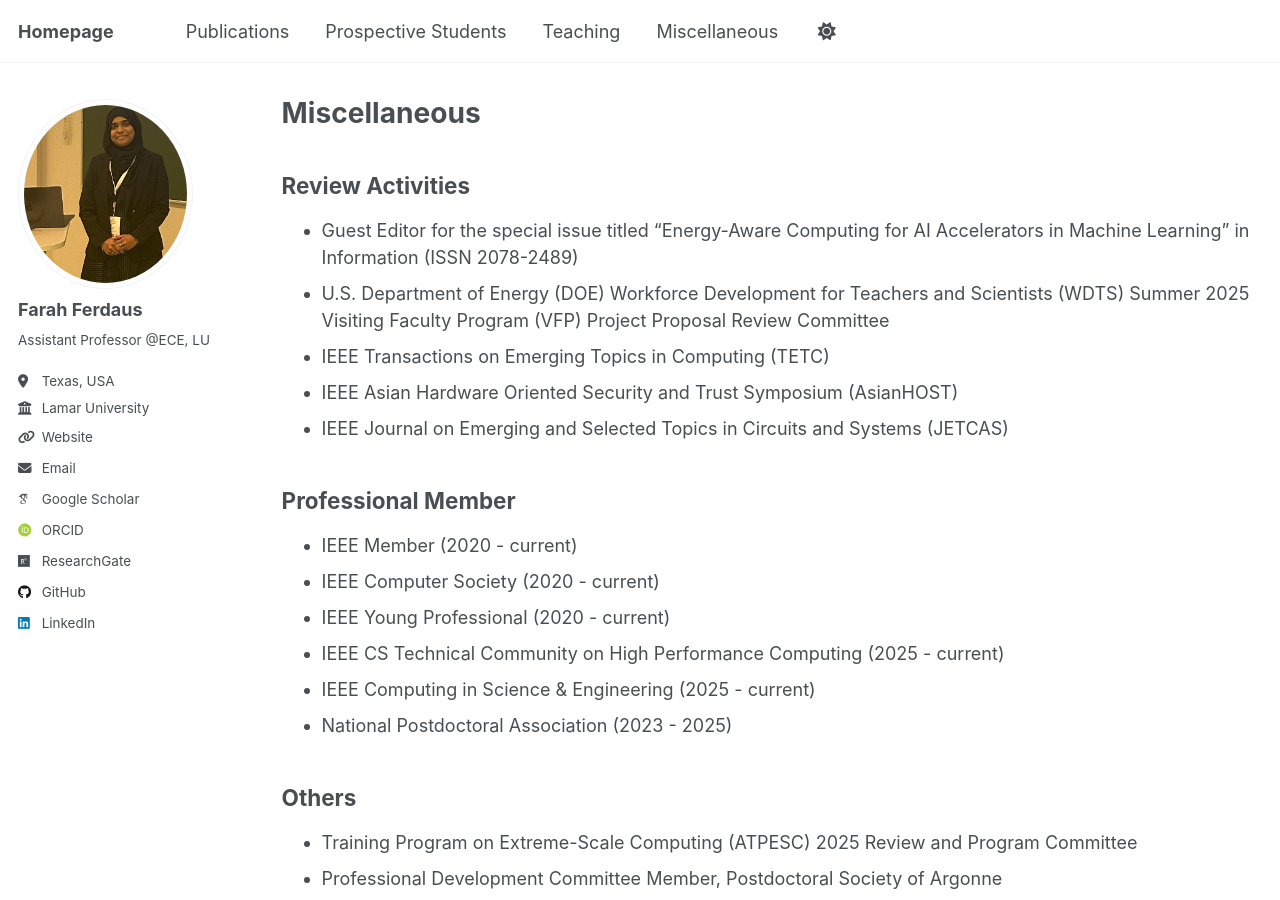
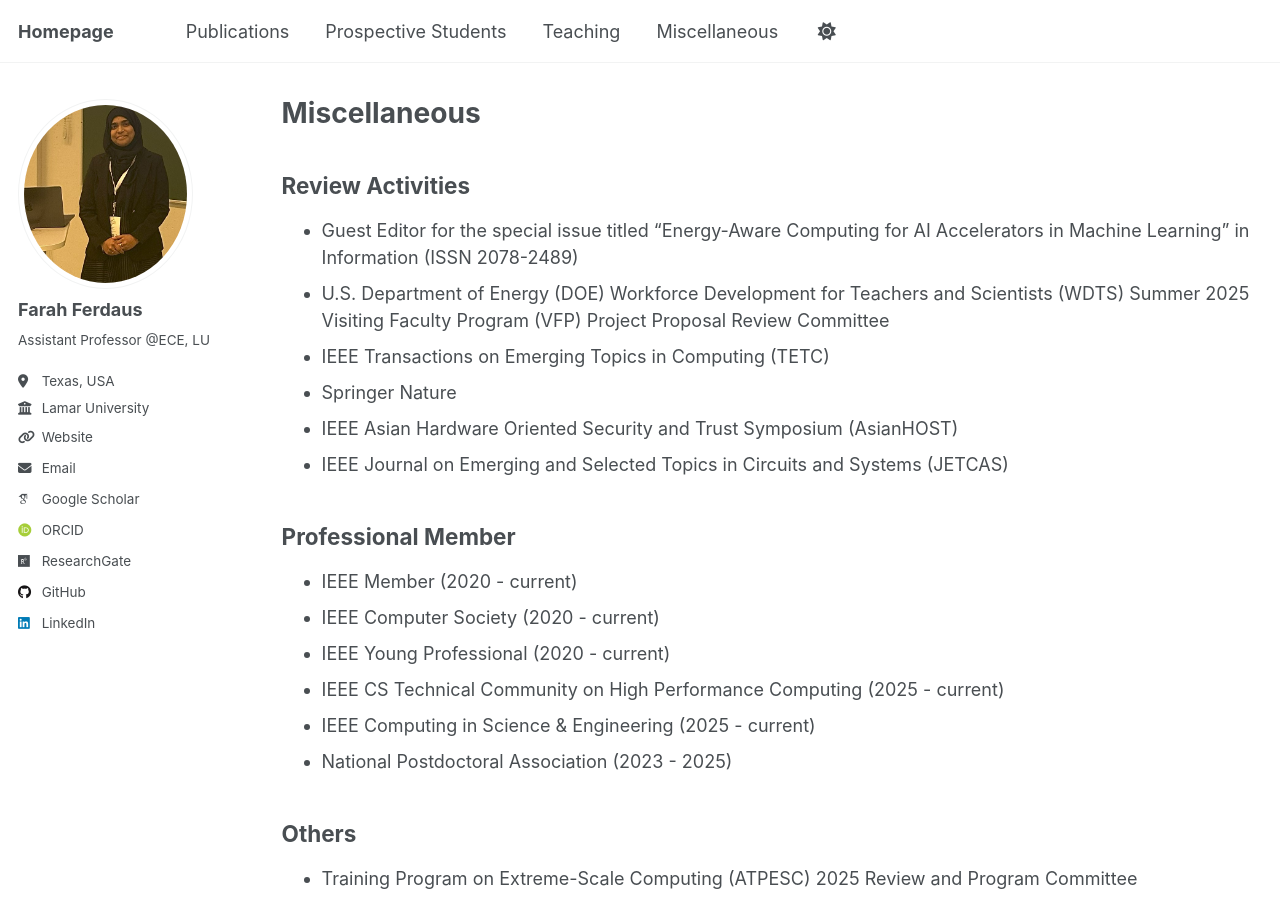
Before and after one commit to fferdaus/fferdaus.github.io, a Jekyll site: the page built from _pages/miscellaneous.md, in a window 1280 px wide and 900 px high. Built offline with Jekyll 4.4.1, drawn with Linux system fonts in a browser that asks for light colours; some web fonts are replaced.

Commit message:
Update miscellaneous.md

```diff
--- a/_pages/miscellaneous.md
+++ b/_pages/miscellaneous.md
@@ -13,6 +13,7 @@ redirect_from:
 - Guest Editor for the special issue titled "Energy-Aware Computing for AI Accelerators in Machine Learning" in Information (ISSN 2078-2489)
 - U.S. Department of Energy (DOE) Workforce Development for Teachers and Scientists (WDTS) Summer 2025 Visiting Faculty Program (VFP) Project Proposal Review Committee
 - IEEE Transactions on Emerging Topics in Computing (TETC)
+- Springer Nature
 - IEEE Asian Hardware Oriented Security and Trust Symposium (AsianHOST)
 - IEEE Journal on Emerging and Selected Topics in Circuits and Systems (JETCAS)
 
```
